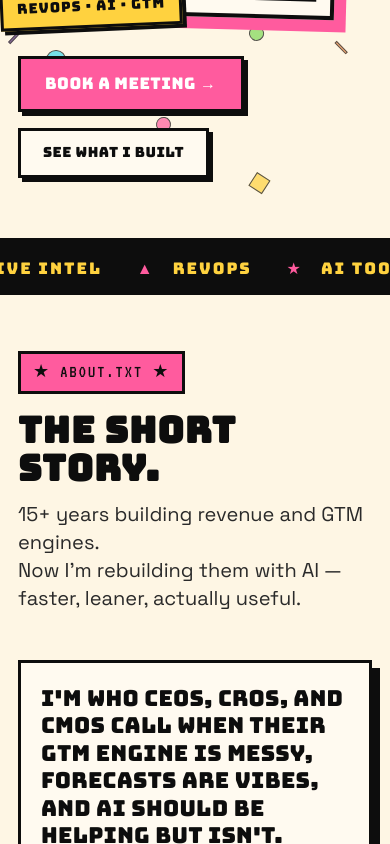
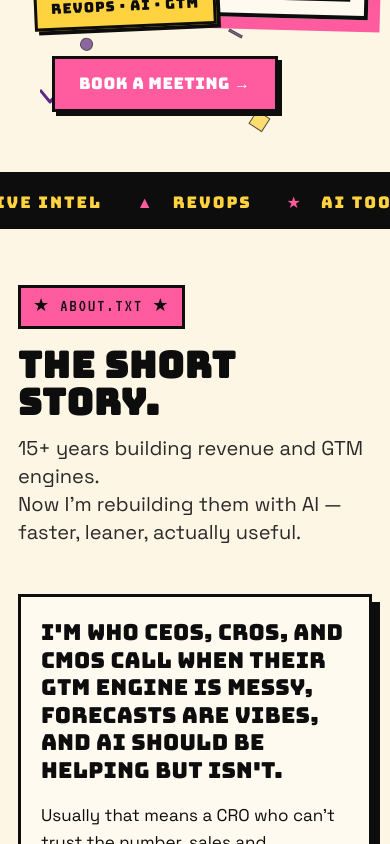
Before and after one commit to ellippma/Dovo-labs, a Next.js app: page / in a window 390 px wide. Shown: the part 1020-1864 px from the top of the page. Built offline with nearby package versions, Linux system fonts and the light colour scheme; a web font is replaced by a local one.

Commit message:
Remove footer links, See what I built btn, Powered by YGM; fix mobile line wrap
Co-Authored-By: Claude Sonnet 4.6 <noreply@anthropic.com>

```diff
--- a/components/Book.jsx
+++ b/components/Book.jsx
@@ -14,7 +14,6 @@ export default function Book() {
       <div className="wrap" style={{ position: 'relative', zIndex: 1 }}>
         <div className="book-card">
           <div>
-            <span className="book-eyebrow">★ POWERED BY YOU&apos;VE GOT MEETINGS ★</span>
             <h2>Let&apos;s get<br />on a call.</h2>
             <p className="book-lede">
               GTM engineering, competitive intel, AI tooling for your revenue
--- a/components/Consulting.jsx
+++ b/components/Consulting.jsx
@@ -80,7 +80,7 @@ export default function Consulting() {
             href="https://youvegotmeetings.com/book/ethan"
             target="_blank"
             rel="noopener noreferrer"
-            style={{ color: 'var(--yellow)', borderBottom: '2px solid var(--yellow)', textDecoration: 'none' }}
+            style={{ color: 'var(--yellow)', borderBottom: '2px solid var(--yellow)', textDecoration: 'none', whiteSpace: 'nowrap' }}
           >
             Book 30 minutes with me →
           </a>
--- a/components/Footer.jsx
+++ b/components/Footer.jsx
@@ -3,11 +3,7 @@ export default function Footer() {
     <footer className="site-footer">
       <div className="ft-mark">★ DOVO LABS ★</div>
       <div className="ft-tag">Ethan Lippman · GTM × AI × Competitive Intel</div>
-      <div className="ft-links">
-        <a href="https://www.linkedin.com/in/ethanlippman/" target="_blank" rel="noopener noreferrer">LinkedIn</a>
-        <a href="https://youvegotmeetings.com" target="_blank" rel="noopener noreferrer">You&apos;ve Got Meetings</a>
-        <a href="https://youvegotmeetings.com/book/ethan" target="_blank" rel="noopener noreferrer">Book Time →</a>
-      </div>
+
       <div className="ft-copy">© 2026 Dovo Labs LLC. All rights reserved. Now we&apos;re talking.</div>
     </footer>
   );
--- a/components/Hero.jsx
+++ b/components/Hero.jsx
@@ -97,17 +97,6 @@ export default function Hero() {
             >
               Book a meeting →
             </a>
-            <a
-              className="btn btn-ghost"
-              href="#projects"
-              onClick={(e) => {
-                e.preventDefault();
-                document.getElementById('projects')?.scrollIntoView({ behavior: 'smooth', block: 'start' });
-              }}
-              style={{ fontSize: 14 }}
-            >
-              See what I built
-            </a>
           </div>
         </div>
       </div>
```
